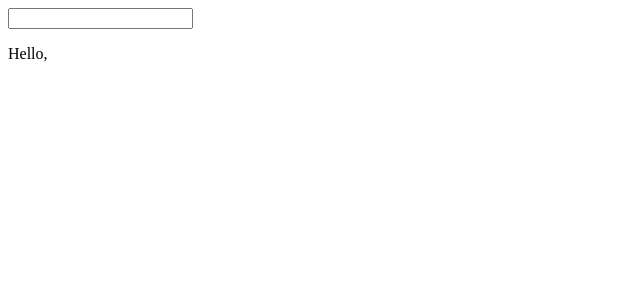
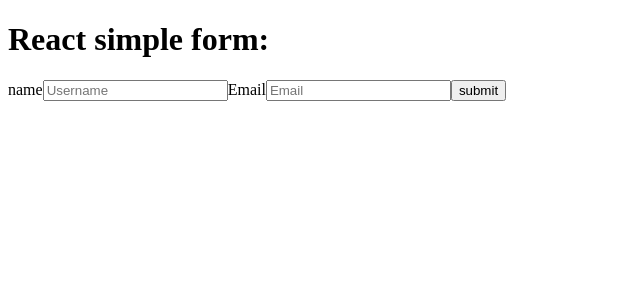
Before and after one commit to MuhammadUmair151601/Yahoo_React, a React (Vite) app: page / in a window 1280 px wide. Shown: the top 300 px of the page, without its empty margins (0-640 px from the left). Built offline with nearby package versions, Linux system fonts and the light colour scheme.

Commit message:
simple form practice done

```diff
--- a/src/App.jsx
+++ b/src/App.jsx
@@ -197,13 +197,26 @@
 // export default App
 // ********************creating a button getting liked after clicking:
 
+// import React from 'react'
+// // import Like from './components/Like'
+// import Multiplestates from './components/Multiplestates'
+// const App = () => {
+//   return (
+//     <div>
+//       <Multiplestates/>
+//     </div>
+//   )
+// }
+
+// export default App
+
 import React from 'react'
-// import Like from './components/Like'
-import Multiplestates from './components/Multiplestates'
+import SimpleForm from './components/SimpleForm'
+
 const App = () => {
   return (
     <div>
-      <Multiplestates/>
+      <SimpleForm></SimpleForm>
     </div>
   )
 }
--- a/src/components/Multiplestates.jsx
+++ b/src/components/Multiplestates.jsx
@@ -22,16 +22,16 @@
 // export default Multiplestates
 
 // ***************Forms in usestate
-import React, { useState } from 'react'
+// import React, { useState } from 'react'
 
-const Multiplestates = () => {
-  const [name, setname] = useState("")
-  return (
-    <div>
-      <input type="text" value={name} onChange={(e)=> setname(e.target.value)}/>
-      <p>Hello, {name}</p>
-    </div>
-  )
-}
+// const Multiplestates = () => {
+//   const [name, setname] = useState("")
+//   return (
+//     <div>
+//       <input type="text" value={name} onChange={(e)=> setname(e.target.value)}/>
+//       <p>Hello, {name}</p>
+//     </div>
+//   )
+// }
 
-export default Multiplestates
+// export default Multiplestates
--- /dev/null
+++ b/src/components/SimpleForm.jsx
@@ -0,0 +1,36 @@
+import React, { useState } from 'react'
+
+const SimpleForm = () => {
+
+  const [name, setname] = useState("")
+  const [Email, setEmail] = useState("")
+
+  const submithandler = (e) => {
+    e.preventDefault();
+    console.log("name :", name);
+    console.log("Email:",Email)
+  }
+
+  return (
+    <div>
+      <form onSubmit={submithandler}>
+
+        <h1>React simple form:</h1>
+
+        <label>name</label>
+        <input type="text" placeholder='Username'
+        value={name}
+        onChange={(e)=> setname(e.target.value)} />
+
+        <label>Email</label>
+        <input type="Email" placeholder='Email'
+        value={Email}
+        onChange={(e)=> setEmail(e.target.value)}/>
+
+        <button>submit</button>
+      </form>
+    </div>
+  )
+}
+
+export default SimpleForm
```
